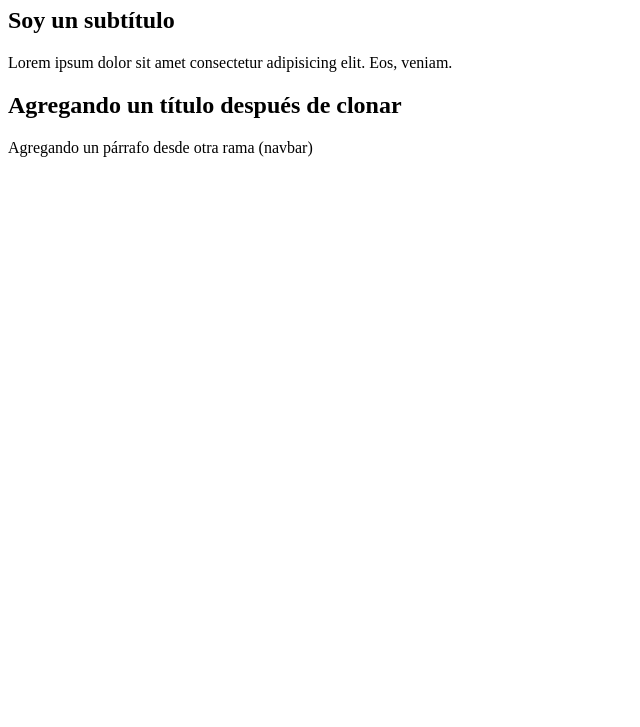
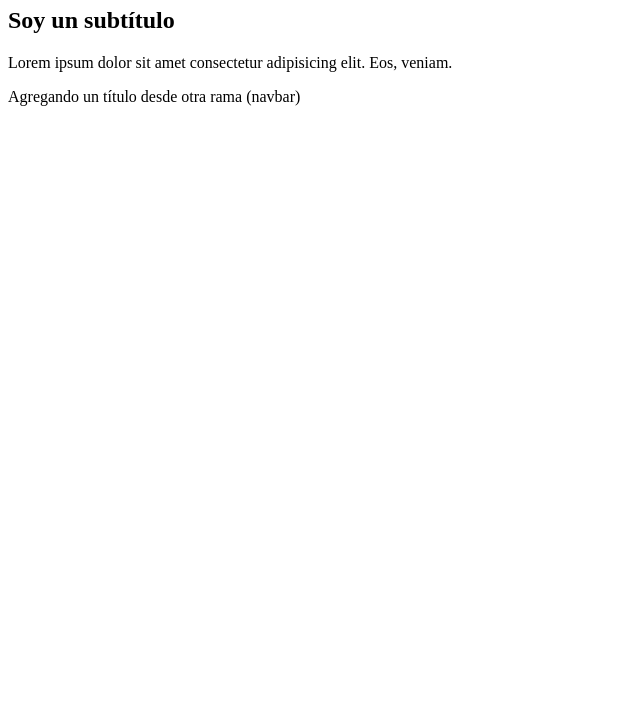
Before and after one commit to AyluT26/prueba-git, a plain HTML site: page index.html in a window 1280 px wide. Shown: the part 73-800 px from the top of the page, without its empty margins (0-640 px from the left). Drawn offline with Linux system fonts and the light colour scheme.

Commit message:
add p en navbar

```diff
--- a/index.html
+++ b/index.html
@@ -9,8 +9,6 @@
     <h1>Hola mundo</h1>
     <h2>Soy un subtítulo</h2>
     <p>Lorem ipsum dolor sit amet consectetur adipisicing elit. Eos, veniam.</p>
-
-    <h2>Agregando un título después de clonar</h2>
-    <p>Agregando un párrafo desde otra rama (navbar)</p>
+    <p>Agregando un título desde otra rama (navbar)</p>
   </body>
 </html>
```
